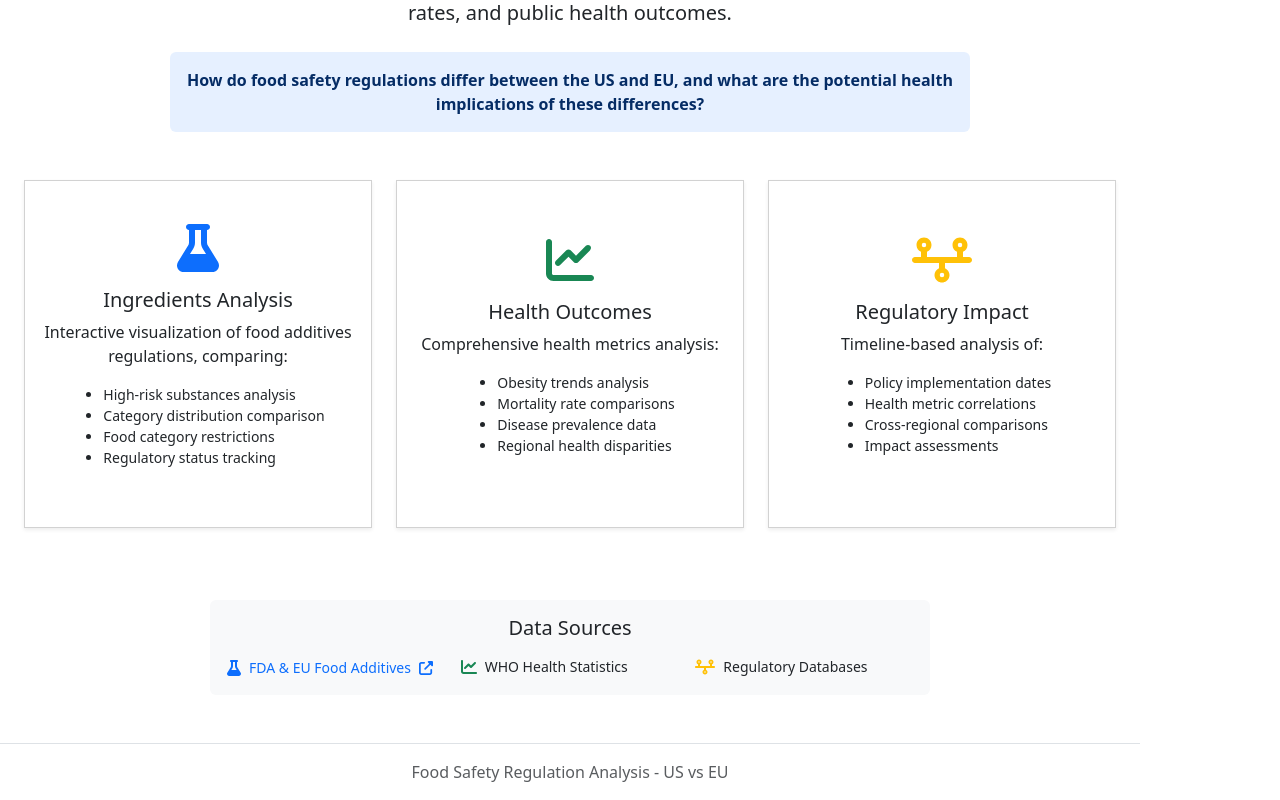
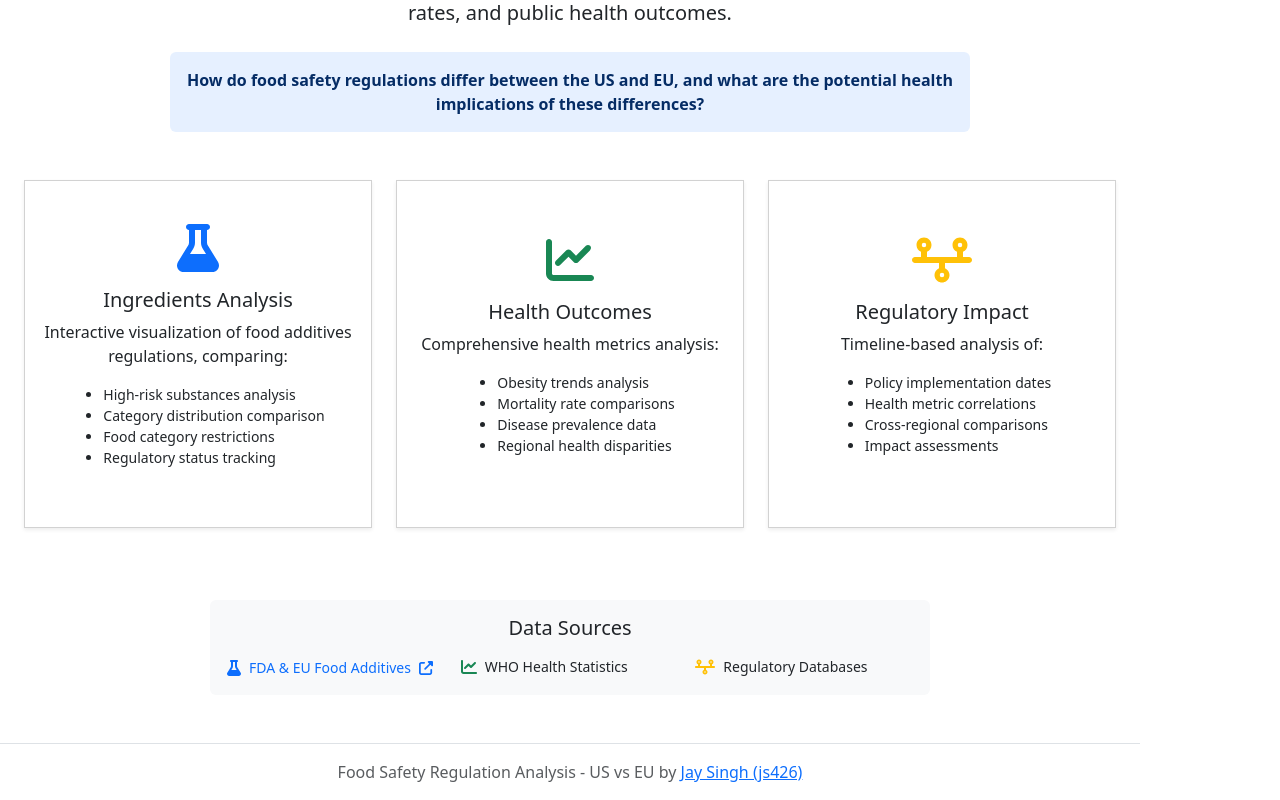
Before and after one commit to gsinghjay/is219-data-visualization, a React (Vite) app: page / in a window 1280 px wide. Shown: the part 227-1027 px from the top of the page. Built offline with nearby package versions, Linux system fonts and the light colour scheme.

Commit message:
feat(footer): add author attribution
- Add author name and GitHub link to footer

- Include UCID (js426)

- Link to project repository

```diff
--- a/src/components/Layout.jsx
+++ b/src/components/Layout.jsx
@@ -20,7 +20,7 @@ const Layout = () => {
       </main>
       <footer className="bg-white py-3 border-top">
         <div className="container text-center text-muted">
-          Food Safety Regulation Analysis - US vs EU
+          Food Safety Regulation Analysis - US vs EU by <a href="https://github.com/gsinghjay/is219-data-visualization">Jay Singh (js426)</a>
         </div>
       </footer>
     </div>
```
